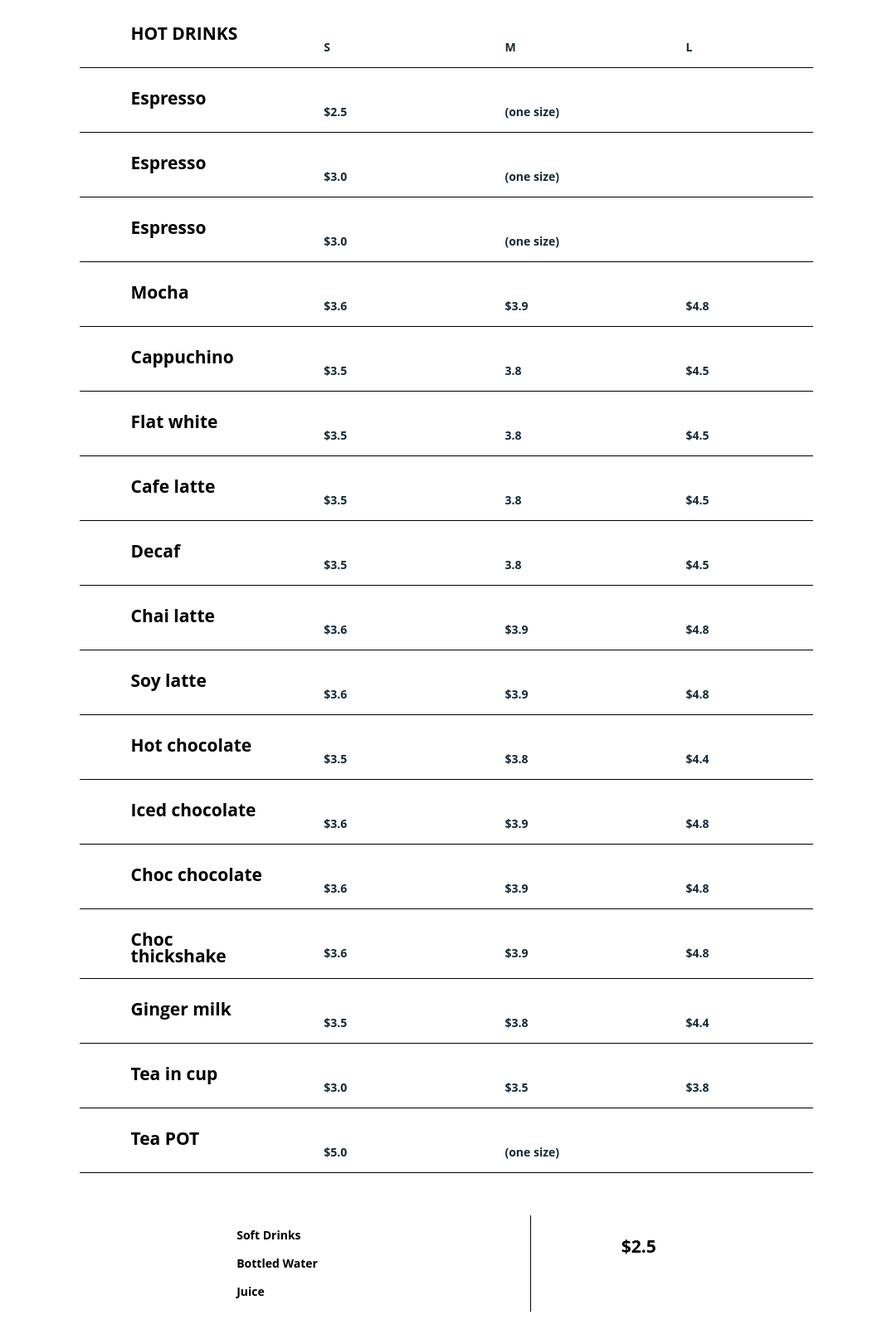
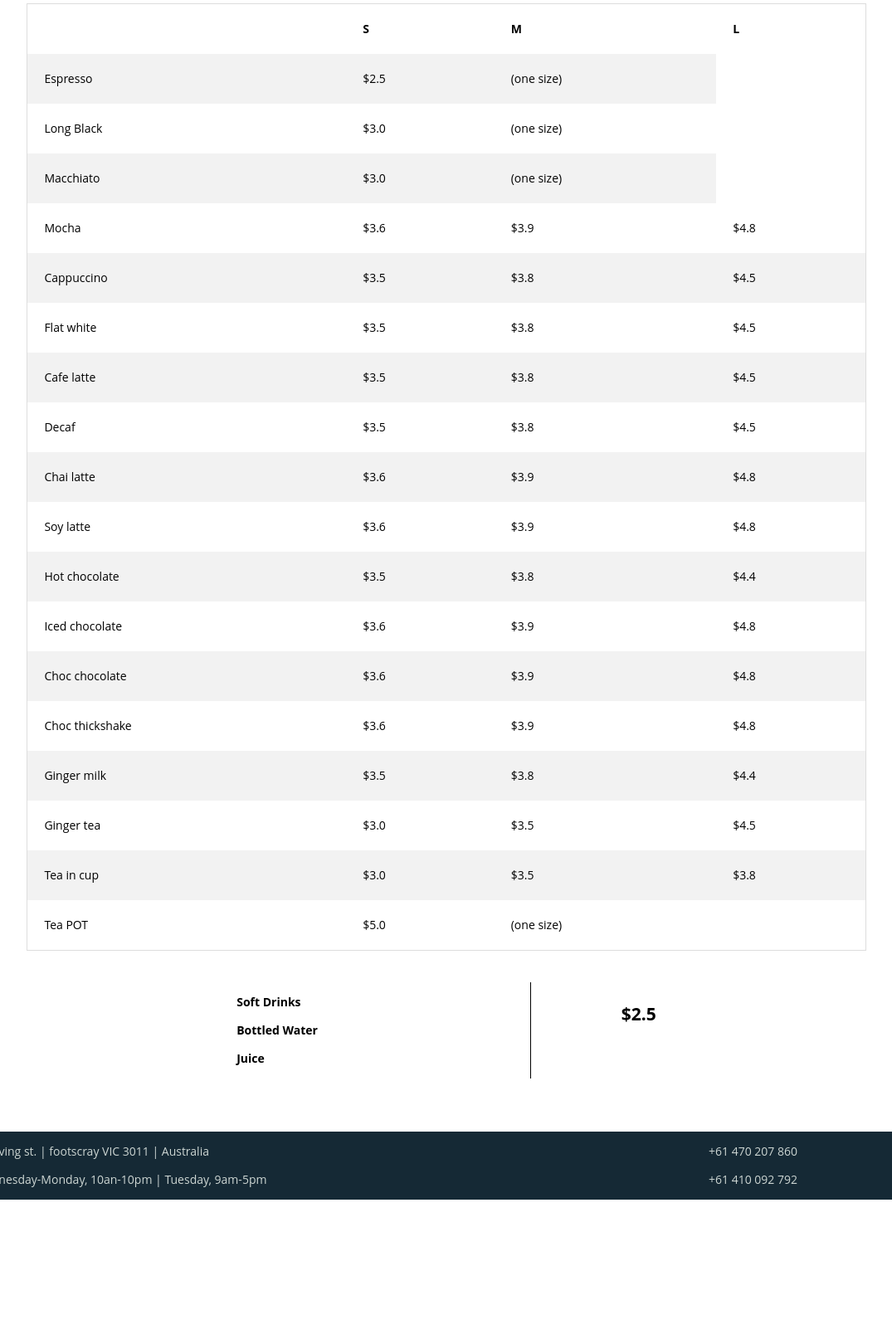
Before and after one commit to blenhenok/Chercher, a plain HTML site: page drink.html in a window 1280 px wide. Shown: the part 495-2109 px from the top of the page at 83% size, without its empty margins (102-1177 px from the left). After the commit the page ends 1949 px from the top, so only its background shows below. Drawn offline with Linux system fonts and the light colour scheme.

Commit message:
finishing up the home page

```diff
--- a/drink.css
+++ b/drink.css
@@ -155,7 +155,7 @@ a.site-logo {
 }
  .menulinks a {
   display: block;
-  color: #f2f2f2;
+  color: #741010;
   text-align: center;
   padding: 20px 50px;
   text-decoration: none;
@@ -166,31 +166,22 @@ a.site-logo {
   background-color: #ddd;
   color: black;
 }
-.menu {
-    width: 70%;
-    margin: 1% auto;
 
+table {
+  border-collapse: collapse;
+  border-spacing: 0;
+  width: 80%;
+  border: 1px solid #ddd;
+  margin-left: 10%;
 }
 
- .menu-item {
-    display: flex;
-    justify-content: space-between;
-    border-bottom: 1px solid #000;
-    padding-right: 1%;
-    padding-left: 7%;
+th, td {
+  text-align: left;
+  padding: 20px;
 }
- .menu-item h2{
-    padding-top: 1%;
-    width: 55%;
- }
- .single {
-    padding-left: 9%;
-    width: 50%;
-    color:#152935;
- }
- .single p{
-    padding-top: 20%;
-    font-weight: bold;
+
+tr:nth-child(even) {
+  background-color: #f2f2f2;
 }
 .cold {
   display: flex;
@@ -227,31 +218,18 @@ a.site-logo {
 
 
 @media screen and (max-width: 768px) {
+    body{
+      font-size: 12px;
+    }
 
-    .row {
-      display: flex;
-      flex-wrap: wrap;
+
+  table {
+    border-collapse: collapse;
+    border-spacing: 0;
+    width: 90%;
+    border: 1px solid #ddd;
+    margin-left: 5%;
+  }
+
 
   }
-
-      .menu h1{
-        text-transform: capitalize;
-        font-size: 100%;
-        position: relative;
-        display: inline-block;
-        padding-bottom: 2%;
-        margin-left: 45%;
-        margin-top: 5%;
-
-     }
-    .menu h1::before{
-        content: '';
-        position: absolute;
-        width:100%;
-        height:5%;
-        background-color: aqua;
-        bottom:0;
-        left:50%;
-        transform: translateX(-50%);
-    }
-  }
--- a/drink.html
+++ b/drink.html
@@ -41,242 +41,119 @@
     </div>
     </div>
 
-    <div class="menu">
-        <div class="menu-item">
-            <h2>HOT DRINKS</h2>
-            <div class="single">
-                <p>S</p>
-            </div>
-            <div class="single">
-                <p>M</p>
-            </div>
-            <div class="single">
-                <p>L</p>
-            </div>
-        </div>
+    <table>
+        <tr>
+            <th></th>
+            <th>S</th>
+            <th>M</th>
+            <th>L</th>
+        </tr>
+        <tr>
+            <td>Espresso</td>
+            <td>$2.5</td>
+            <td>(one size)</td>
+        </tr>
+        <tr>
+            <td>Long Black</td>
+            <td>$3.0</td>
+            <td>(one size)</td>
+        </tr>
+        <tr>
+            <td>Macchiato</td>
+            <td>$3.0</td>
+            <td>(one size)</td>
+        </tr>
+        <tr>
+            <td>Mocha</td>
+            <td>$3.6</td>
+            <td>$3.9</td>
+            <td>$4.8</td>
+        </tr>
+        <tr>
+            <td>Cappuccino</td>
+            <td>$3.5</td>
+            <td>$3.8</td>
+            <td>$4.5</td>
+        </tr>
+        <tr>
+            <td>Flat white</td>
+            <td>$3.5</td>
+            <td>$3.8</td>
+            <td>$4.5</td>
+        </tr>
+        <tr>
+            <td>Cafe latte</td>
+            <td>$3.5</td>
+            <td>$3.8</td>
+            <td>$4.5</td>
+        </tr>
+        <tr>
+            <td>Decaf</td>
+            <td>$3.5</td>
+            <td>$3.8</td>
+            <td>$4.5</td>
+        </tr>
+        <tr>
+            <td>Chai latte</td>
+            <td>$3.6</td>
+            <td>$3.9</td>
+            <td>$4.8</td>
+        </tr>
+        <tr>
+            <td>Soy latte</td>
+            <td>$3.6</td>
+            <td>$3.9</td>
+            <td>$4.8</td>
+        </tr>
+        <tr>
+            <td>Hot chocolate</td>
+            <td>$3.5</td>
+            <td>$3.8</td>
+            <td>$4.4</td>
+        </tr>
+        <tr>
+            <td>Iced chocolate</td>
+            <td>$3.6</td>
+            <td>$3.9</td>
+            <td>$4.8</td>
+        </tr>
+        <tr>
+            <td>Choc chocolate</td>
+            <td>$3.6</td>
+            <td>$3.9</td>
+            <td>$4.8</td>
+        </tr>
+        <tr>
+            <td>Choc thickshake</td>
+            <td>$3.6</td>
+            <td>$3.9</td>
+            <td>$4.8</td>
+        </tr>
+        <tr>
+            <td>Ginger milk</td>
+            <td>$3.5</td>
+            <td>$3.8</td>
+            <td>$4.4</td>
+        </tr>
+        <tr>
+            <td>Ginger tea</td>
+            <td>$3.0</td>
+            <td>$3.5</td>
+            <td>$4.5</td>
+        </tr>
+        <tr>
+            <td>Tea in cup</td>
+            <td>$3.0</td>
+            <td>$3.5</td>
+            <td>$3.8</td>
+        </tr>
+        <tr>
+            <td>Tea POT</td>
+            <td>$5.0</td>
+            <td>(one size)</td>
+        </tr>
 
-        <div class="menu-item">
-            <h2>Espresso</h2>
-            <div class="single">
-                <p>$2.5</p>
-            </div>
-            <div class="single">
-                <p> (one size)</p>
-            </div>
-            <div class="single">
-                <p></p>
-            </div>
-
-        </div>
-
-        <div class="menu-item">
-            <h2>Espresso</h2>
-            <div class="single">
-                <p>$3.0</p>
-            </div>
-            <div class="single">
-                <p> (one size)</p>
-            </div>
-            <div class="single">
-                <p></p>
-            </div>
-        </div>
-
-        <div class="menu-item">
-            <h2>Espresso</h2>
-            <div class="single">
-                <p>$3.0 </p>
-            </div>
-            <div class="single">
-                <p> (one size)</p>
-            </div>
-            <div class="single">
-                <p></p>
-            </div>
-        </div>
-
-        <div class="menu-item">
-            <h2>Mocha</h2>
-            <div class="single">
-                <p>$3.6</p>
-            </div>
-            <div class="single">
-                <p>$3.9</p>
-            </div>
-            <div class="single">
-                <p>$4.8</p>
-            </div>
-        </div>
-
-        <div class="menu-item">
-            <h2>Cappuchino</h2>
-            <div class="single">
-                <p>$3.5</p>
-            </div>
-            <div class="single">
-                <p>3.8</p>
-            </div>
-            <div class="single">
-                <p>$4.5</p>
-            </div>
-        </div>
-
-        <div class="menu-item">
-            <h2>Flat white</h2>
-            <div class="single">
-                <p>$3.5</p>
-            </div>
-            <div class="single">
-                <p>3.8</p>
-            </div>
-            <div class="single">
-                <p>$4.5</p>
-            </div>
-        </div>
-
-        <div class="menu-item">
-            <h2>Cafe latte</h2>
-            <div class="single">
-                <p>$3.5</p>
-            </div>
-            <div class="single">
-                <p>3.8</p>
-            </div>
-            <div class="single">
-                <p>$4.5</p>
-            </div>
-        </div>
-
-        <div class="menu-item">
-            <h2>Decaf</h2>
-            <div class="single">
-                <p>$3.5</p>
-            </div>
-            <div class="single">
-                <p>3.8</p>
-            </div>
-            <div class="single">
-                <p>$4.5</p>
-            </div>
-        </div>
-
-        <div class="menu-item">
-            <h2>Chai latte</h2>
-            <div class="single">
-                <p>$3.6</p>
-            </div>
-            <div class="single">
-                <p>$3.9</p>
-            </div>
-            <div class="single">
-                <p>$4.8</p>
-            </div>
-        </div>
-
-        <div class="menu-item">
-            <h2>Soy latte</h2>
-            <div class="single">
-                <p>$3.6</p>
-            </div>
-            <div class="single">
-                <p>$3.9</p>
-            </div>
-            <div class="single">
-                <p>$4.8</p>
-            </div>
-        </div>
-
-        <div class="menu-item">
-            <h2>Hot chocolate</h2>
-            <div class="single">
-                <p>$3.5</p>
-            </div>
-            <div class="single">
-                <p>$3.8</p>
-            </div>
-            <div class="single">
-                <p>$4.4</p>
-            </div>
-        </div>
-
-        <div class="menu-item">
-            <h2>Iced chocolate</h2>
-            <div class="single">
-                <p>$3.6</p>
-            </div>
-            <div class="single">
-                <p>$3.9</p>
-            </div>
-            <div class="single">
-                <p>$4.8</p>
-            </div>
-        </div>
-
-        <div class="menu-item">
-            <h2>Choc chocolate</h2>
-            <div class="single">
-                <p>$3.6</p>
-            </div>
-            <div class="single">
-                <p>$3.9</p>
-            </div>
-            <div class="single">
-                <p>$4.8</p>
-            </div>
-        </div>
-
-        <div class="menu-item">
-            <h2>Choc thickshake</h2>
-            <div class="single">
-                <p>$3.6</p>
-            </div>
-            <div class="single">
-                <p>$3.9</p>
-            </div>
-            <div class="single">
-                <p>$4.8</p>
-            </div>
-        </div>
-
-        <div class="menu-item">
-            <h2>Ginger milk</h2>
-            <div class="single">
-                <p>$3.5</p>
-            </div>
-            <div class="single">
-                <p>$3.8</p>
-            </div>
-            <div class="single">
-                <p>$4.4</p>
-            </div>
-        </div>
-
-        <div class="menu-item">
-            <h2>Tea in cup</h2>
-            <div class="single">
-                <p>$3.0</p>
-            </div>
-            <div class="single">
-                <p>$3.5</p>
-            </div>
-            <div class="single">
-                <p>$3.8</p>
-            </div>
-        </div>
-
-        <div class="menu-item">
-            <h2>Tea POT</h2>
-            <div class="single">
-                <p>$5.0</p>
-            </div>
-            <div class="single">
-                <p>(one size)</p>
-            </div>
-            <div class="single">
-                <p></p>
-            </div>
-        </div>
-    </div>
+    </table>
 
     <div class="cold">
         <div class="coldp">
@@ -288,6 +165,7 @@
             <h2>$2.5</h2>
         </div>
         </div>
+
 
     <div class="foot">
         <div class="adres">
--- a/style.css
+++ b/style.css
@@ -5,11 +5,11 @@
 }
 
 body{
-  font-family: 'Open Sans', sans-serif;
+  font-family: trans sans;
   font-size: 14px;
   font-weight: 400;
   line-height: 20px;
-
+  background: #cddad8;
 }
 .container {
   width: 100%;
@@ -18,7 +18,7 @@ body{
   padding: 0 15px;
 }
 .header-area {
-  background: linear-gradient(rgba(0,0,0,.3), rgba(0,0,0,.5)),url(images/f1.jpeg);
+  background: linear-gradient(#e2b8ac, rgba(49, 45, 45, 0.5)),url(images/c4.jpg);
   background-position: center center;
   background-size: cover;
 }
@@ -112,7 +112,7 @@ a.site-logo {
 }
 
 .footer-distributed{
-	background: #666;
+	background: #98a7ac;
 	box-shadow: 0 1px 1px 0 rgba(0, 0, 0, 0.12);
 	box-sizing: border-box;
 	width: 100%;
@@ -233,7 +233,7 @@ a.site-logo {
 	width: 20%;
 }
 
-.footer-distributed .{
+.footer-distributed {
 	line-height: 20px;
 	color:  #92999f;
 	font-size: 13px;
@@ -332,43 +332,38 @@ a.site-logo {
 	}
 }
 
-
+h2{
+  font-style: oblique;
+}
 .mid {
   display: flex;
   justify-content: space-between;
+  margin-top: 1%;
+
 }
 
 .mid img {
   flex: 1;
   margin-right: 20px; /* Adjust as needed */
   max-height: 300px; /* Adjust as needed */
-  object-fit: cover; /* This will make sure your image scales properly */
+  object-fit:scale-down; /* This will make sure your image scales properly */
+  border-radius: 4%;
 }
 
 .mid .story {
   flex: 2;
-  max-height: 300px; /* Adjust as needed */
+  max-height: 200px;
+  margin-right: 20%;
+  margin-left: 10%;
 }
 
-.story .menulink  {
-  text-align: center;
-  margin-bottom: 3%;
-  margin-top: 2%;
-  display: inline-block;
-  padding: 10px 20px;
-  text-decoration: none;
-  background-color: #457373;
-  color: #fff;
-  border-radius: 6px;
-}
-.story .menulink:hover {
-  background-color: #ddd;
-  color: rgb(75, 31, 31);
- }
 .menu {
   display: flex;
   flex-direction: column;
   align-items: center;
+  margin-top: 5%;
+  width: 80%;
+  margin-left: 10%;
 }
 
 .txt {
@@ -383,7 +378,8 @@ a.site-logo {
 }
 
 .pic img {
-  width: 23%; /* Adjust as needed */
+  width: 45%;
+  border-radius: 6%;
 }
 
  .menulink {
@@ -396,7 +392,7 @@ a.site-logo {
   display: inline-block;
   padding: 10px 20px;
   text-decoration: none;
-  background-color: #457373;
+  background-color: #919f89;
   color: #fff;
   border-radius: 6px;
 }
@@ -407,48 +403,37 @@ a.site-logo {
 
 
 
-@media screen and (max-width: 650px) {
+@media screen and (max-width: 767px) {
+  p{
+    font-size: 11px;
+  }
+  h2{
+    font-size: 13px;
+  }
+  .mid {
+    flex-direction: column-reverse;
+  }
+
   .mid img {
-    flex: 1;
-    margin-right: 10px; /* Adjust as needed */
-    max-height: 250px; /* Adjust as needed */
-    object-fit: cover; /* This will make sure your image scales properly */
+    margin-top: 2%;
+    margin-right: 0;
+    margin-bottom: 20px;
+
   }
 
   .mid .story {
-    flex: 2;
-    max-height: 250px; /* Adjust as needed */
-    padding-right: 2%;
+   width: 90%;
+   margin-left: 5%;
+   text-align: center;
   }
 
-  .story .menulink  {
-    text-align: center;
-    margin-bottom: 2%;
-    margin-top: 0.8%;
-    display: inline-block;
-    padding: 5px 10px;
-    text-decoration: none;
-    color: #fff;
-    border-radius: 6px;
-    font-size: 12px;
+  .pic  {
+    display: flex;
+    flex-direction: column;
   }
-  .menu .txt{
-    width: 95%;
-    padding-left: 1%;
-  }
-  .menulink {
-    text-align: center;
-    margin-bottom: 2%;
-    margin-top: 0.8%;
-  }
-
-  .menulink a {
-    display: inline-block;
-    padding: 5px 10px;
-    text-decoration: none;
-    color: #fff;
-    border-radius: 6px;
-    font-size: 12px;
-  }
-
+.pic img{
+  padding-top: 1%;
+  width: 96%;
+  margin-left: 2%;
 }
+}
```
Also changed, not shown: index.html (+7 -7 lines). Lines whose indentation alone changed are shown as unchanged.
